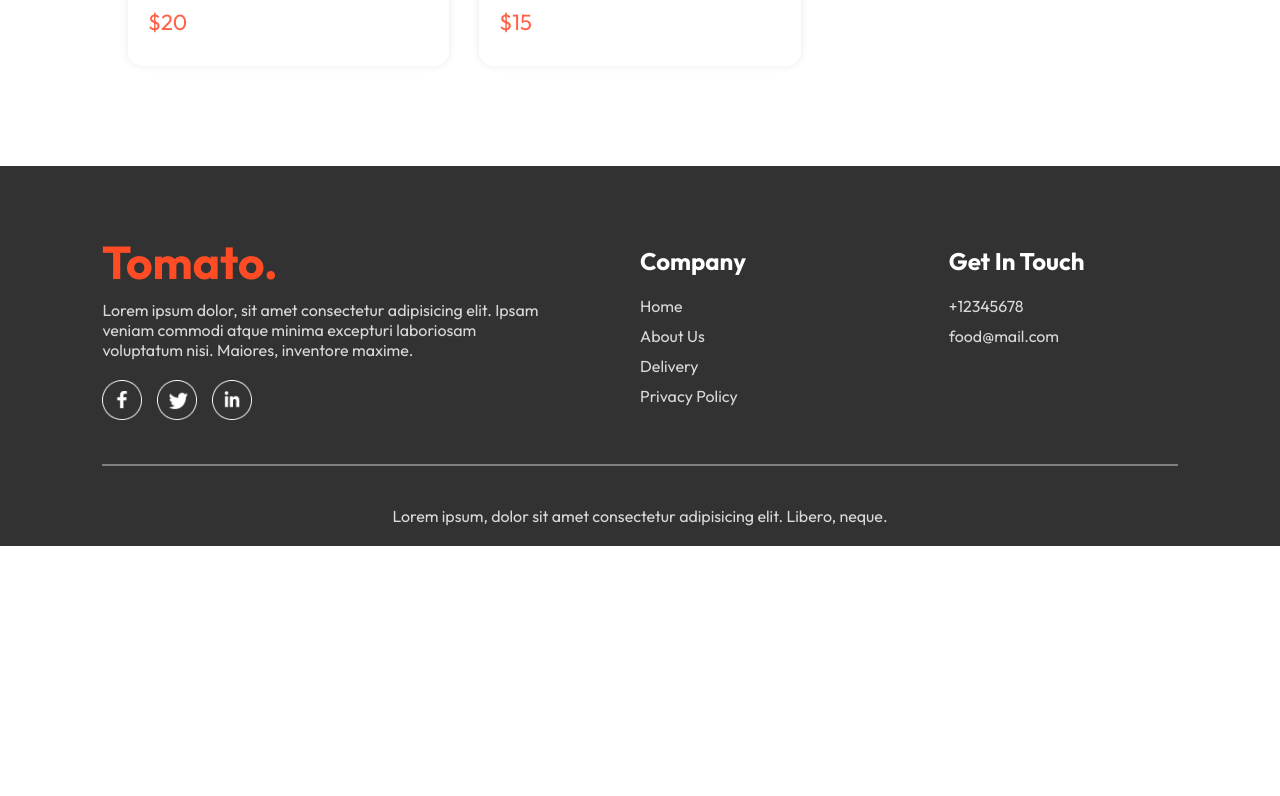
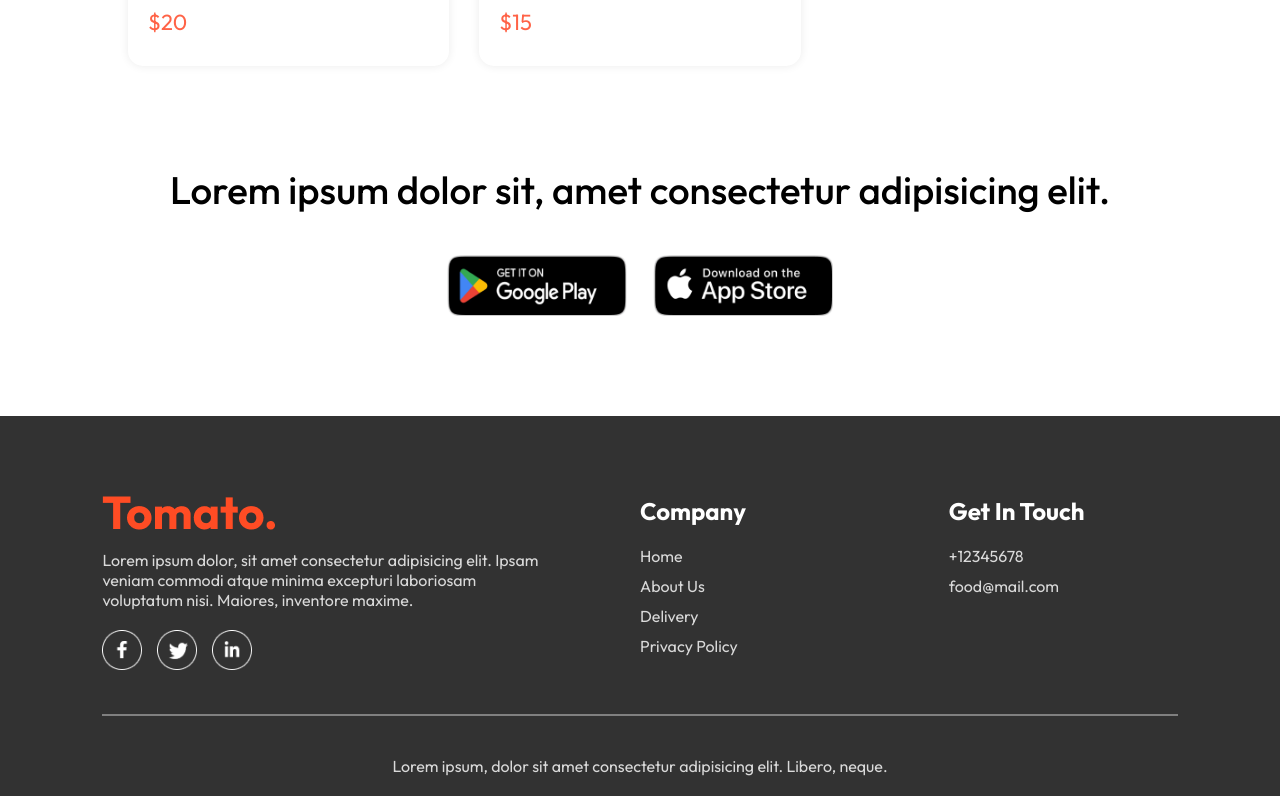
Before and after one commit to Pouya-lab/food-delivery-mern, a React (Vite) app in the folder frontend/: page / in a window 1280 px wide. Shown: the part 6057-6853 px from the top of the page. Before the commit the page ends 6603 px from the top, so only its background shows below. Built offline with nearby package versions, Linux system fonts and the light colour scheme.

Commit message:
app download section created and added 2

```diff
--- /dev/null
+++ b/frontend/src/components/AppDownload/AppDownload.jsx
@@ -0,0 +1,16 @@
+import { assets } from "../../assets/assets"
+import "./AppDownload.css"
+
+function AppDownload() {
+  return (
+    <div className="app-download" id="app-download">
+        <p>Lorem ipsum dolor sit, amet consectetur adipisicing elit.</p>
+        <div className="app-download-platforms">
+            <img src={assets.play_store} alt="" />
+            <img src={assets.app_store} alt="" />
+        </div>
+    </div>
+  )
+}
+
+export default AppDownload
--- a/frontend/src/pages/Home/Home.jsx
+++ b/frontend/src/pages/Home/Home.jsx
@@ -3,6 +3,7 @@
 import Header from "../../components/Header/Header"
 import "./Home.css"
 import FoodDisplay from "../../components/FoodDisplay/FoodDisplay"
+import AppDownload from "../../components/AppDownload/AppDownload"
 
 function Home() {
 
@@ -18,6 +19,7 @@
         <FoodDisplay
         category = { category }
         />
+        <AppDownload/>
     </div>
   )
 }
```
